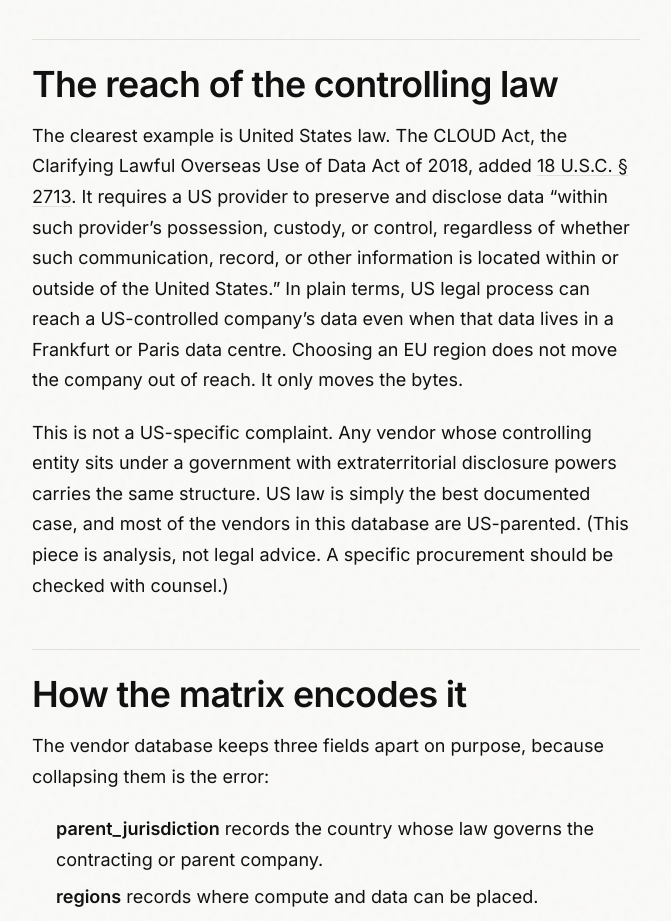
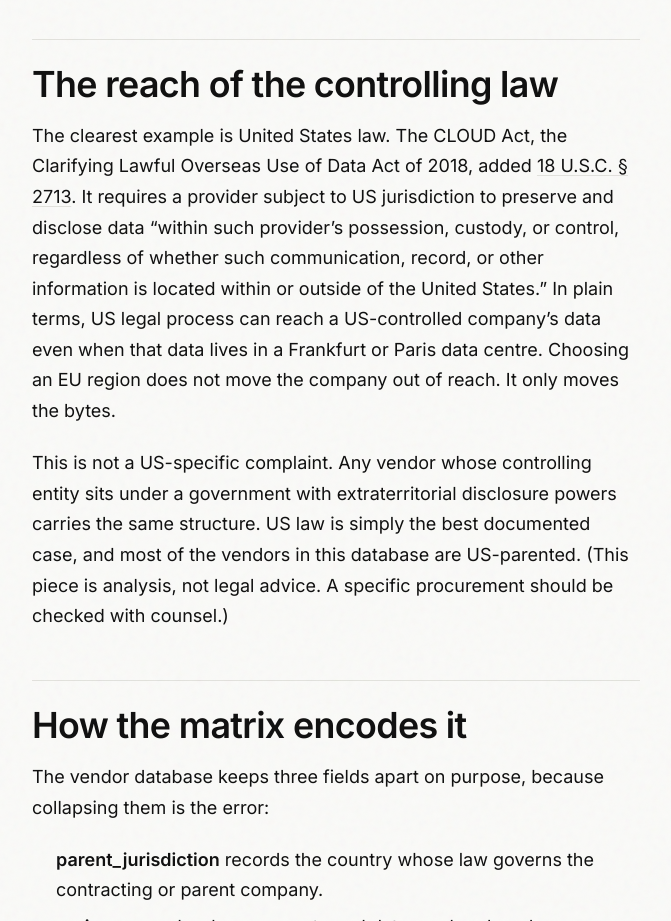
Before and after one commit to Product-nomad/singletenant-ai, an Astro site: page /blog/jurisdiction-eu-region-not-sovereign in a window 1280 px wide. Shown: the part 920-1841 px from the top of the page, without its empty margins (248-919 px from the left). Built offline with nearby package versions, Linux system fonts and the light colour scheme; Astro itself is replaced by a stand-in of ours.

Commit message:
fix(copy): precise CLOUD Act provider phrasing

```diff
--- a/src/content/articles/jurisdiction-eu-region-not-sovereign.md
+++ b/src/content/articles/jurisdiction-eu-region-not-sovereign.md
@@ -28,10 +28,11 @@ the second.
 The clearest example is United States law. The CLOUD Act, the Clarifying
 Lawful Overseas Use of Data Act of 2018, added
 [18 U.S.C. &sect; 2713](https://www.law.cornell.edu/uscode/text/18/2713). It
-requires a US provider to preserve and disclose data "within such provider's
-possession, custody, or control, regardless of whether such communication,
-record, or other information is located within or outside of the United
-States." In plain terms, US legal process can reach a US-controlled company's
+requires a provider subject to US jurisdiction to preserve and disclose data
+"within such provider's possession, custody, or control, regardless of whether
+such communication, record, or other information is located within or outside
+of the United States." In plain terms, US legal process can reach a
+US-controlled company's
 data even when that data lives in a Frankfurt or Paris data centre. Choosing an
 EU region does not move the company out of reach. It only moves the bytes.
 
```
